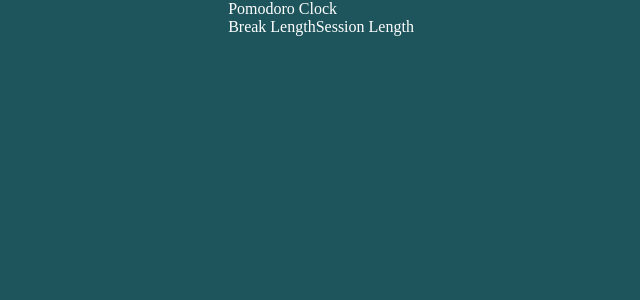
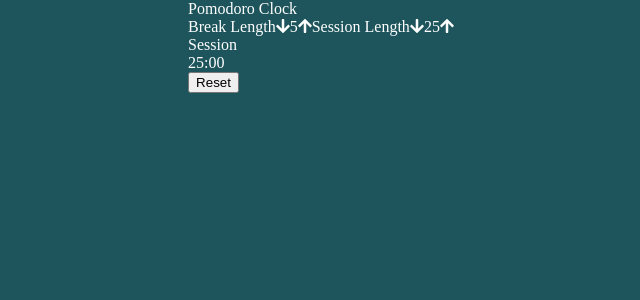
Before and after one commit to Flooorent/pomodoro-clock, a React (Create React App) app: page / in a window 1280 px wide. Shown: the top 300 px of the page, without its empty margins (319-959 px from the left). Built offline with nearby package versions, Linux system fonts and the light colour scheme.

Commit message:
use react-fontawesome, handle reset, incremend and decrement clicks

```diff
--- a/package.json
+++ b/package.json
@@ -3,6 +3,9 @@
   "version": "0.1.0",
   "private": true,
   "dependencies": {
+    "@fortawesome/fontawesome-svg-core": "^1.2.18",
+    "@fortawesome/free-solid-svg-icons": "^5.8.2",
+    "@fortawesome/react-fontawesome": "^0.1.4",
     "react": "^16.8.6",
     "react-dom": "^16.8.6",
     "react-scripts": "3.0.1"
--- a/src/App.js
+++ b/src/App.js
@@ -7,16 +7,25 @@ import LengthPicker from './LengthPicker'
 class App extends React.Component {
   constructor(props) {
     super(props)
-  }
 
-  componentWillMount() {
-    this.fontAwesomeLink = document.createElement('link')
-    this.fontAwesomeLink.rel = 'stylesheet'
-    this.fontAwesomeLink.href = 'https://use.fontawesome.com/releases/v5.8.2/css/all.css'
-    this.fontAwesomeLink.integrity = 'sha384-oS3vJWv+0UjzBfQzYUhtDYW+Pj2yciDJxpsK1OYPAYjqT085Qq/1cq5FLXAZQ7Ay'
-    this.fontAwesomeLink.crossOrigin = 'anonymous'
+    this.defaultBreakLength = 5
+    this.defaultSessionLength = 25
+    this.minLength = 1
+    this.maxLength = 60
 
-    document.body.appendChild(this.fontAwesomeLink)
+    this.state = {
+      lengths: {
+        break: this.defaultBreakLength,
+        session: this.defaultSessionLength
+      },
+      timeLeft: this.defaultSessionLength,
+      currentTimer: 'Session',
+      isRunning: false
+    }
+
+    this.handleReset = this.handleReset.bind(this)
+    this.handleDecrementClick = this.handleDecrementClick.bind(this)
+    this.handleIncrementClick = this.handleIncrementClick.bind(this)
   }
 
   componentDidMount() {
@@ -34,23 +43,95 @@ class App extends React.Component {
     document.body.appendChild(script)
   }
 
+  handleReset() {
+    this.setState({
+      lengths: {
+        break: this.defaultBreakLength,
+        session: this.defaultSessionLength
+      },
+      timeLeft: this.defaultSessionLength,
+      currentTimer: 'Session',
+      isRunning: false
+    })
+  }
+
+  handleDecrementClick(breakOrSession) {
+    if(!this.state.isRunning) {
+      const currentLength = this.state.lengths[breakOrSession]
+
+      if(currentLength > this.minLength) {
+        const newLengths = {...this.state.lengths}
+        const newBreakOrSessionLength = currentLength - 1
+        newLengths[breakOrSession] = newBreakOrSessionLength
+
+        const newState = {
+          lengths: newLengths
+        }
+
+        if(breakOrSession.toLowerCase() === "session") {
+          newState.timeLeft = newBreakOrSessionLength
+        }
+
+        this.setState(newState)
+      }
+    }
+  }
+
+  handleIncrementClick(breakOrSession) {
+    if(!this.state.isRunning) {
+      const currentLength = this.state.lengths[breakOrSession]
+
+      if(currentLength < this.maxLength) {
+        const newLengths = {...this.state.lengths}
+        const newBreakOrSessionLength = currentLength + 1
+        newLengths[breakOrSession] = newBreakOrSessionLength
+
+        const newState = {
+          lengths: newLengths
+        }
+
+        if(breakOrSession.toLowerCase() === "session") {
+          newState.timeLeft = newBreakOrSessionLength
+        }
+
+        this.setState(newState)
+      }
+    }
+  }
+
   render() {
+    const formattedTimeLeft = this.state.timeLeft.toString().padStart(2, '0') + ':00'
+
     return (
       <div className="App">
         <div id="pomodoro-container">
+
           <header>Pomodoro Clock</header>
+
           <div id="lengths-picker-container">
             <LengthPicker
-              name="Break Length"
               label="break"
+              length={this.state.lengths.break}
+              handleDecrementClick={() => this.handleDecrementClick("break")}
+              handleIncrementClick={() => this.handleIncrementClick("break")}
             />
             <LengthPicker
-              name="Session Length"
               label="session"
+              length={this.state.lengths.session}
+              handleDecrementClick={() => this.handleDecrementClick("session")}
+              handleIncrementClick={() => this.handleIncrementClick("session")}
             />
           </div>
-          <div id="session"></div>
-          <div id="controls"></div>
+
+          <div id="session">
+            <div id="timer-label">{this.state.currentTimer}</div>
+            <div id="time-left">{formattedTimeLeft}</div>
+          </div>
+
+          <div id="controls">
+            <div id="start_stop"></div>
+            <button id="reset" type="button" onClick={this.handleReset}>Reset</button>
+          </div>
         </div>
       </div>
     );
--- a/src/LengthPicker.css
+++ b/src/LengthPicker.css
@@ -1,6 +1,7 @@
 .length-picker-container {
     display: flex;
     flex-direction: row;
+    text-transform: capitalize;
 }
 
 .picker-container {
--- a/src/LengthPicker.js
+++ b/src/LengthPicker.js
@@ -1,17 +1,37 @@
 import React from 'react'
+import PropTypes from 'prop-types'
+import { FontAwesomeIcon } from '@fortawesome/react-fontawesome'
+import { faArrowDown, faArrowUp } from '@fortawesome/free-solid-svg-icons'
 import './LengthPicker.css'
 
 function LengthPicker(props) {
     return (
         <div className="length-picker-container">
-            <div id={`${props.label}-label`}>{props.name}</div>
+            <div id={`${props.label}-label`}>{props.label} length</div>
             <div className="picker-container">
-                <div id={`${props.label}-decrement`}></div>
-                <div>{props.length}</div>
-                <div id={`${props.label}-increment`}></div>
+                <FontAwesomeIcon
+                    id={`${props.label}-decrement`}
+                    icon={faArrowDown}
+                    onClick={props.handleDecrementClick}
+                />
+
+                <div id={`${props.label}-length`}>{props.length}</div>
+
+                <FontAwesomeIcon
+                    id={`${props.label}-increment`}
+                    icon={faArrowUp}
+                    onClick={props.handleIncrementClick}
+                />
             </div>
         </div>
     )
 }
 
+LengthPicker.propTypes = {
+    label: PropTypes.string.isRequired,
+    length: PropTypes.number.isRequired,
+    handleDecrementClick: PropTypes.func.isRequired,
+    handleIncrementClick: PropTypes.func.isRequired,
+}
+
 export default LengthPicker
```
Also changed, not shown: 1 other file (tests, documents, lock files or other folders).
